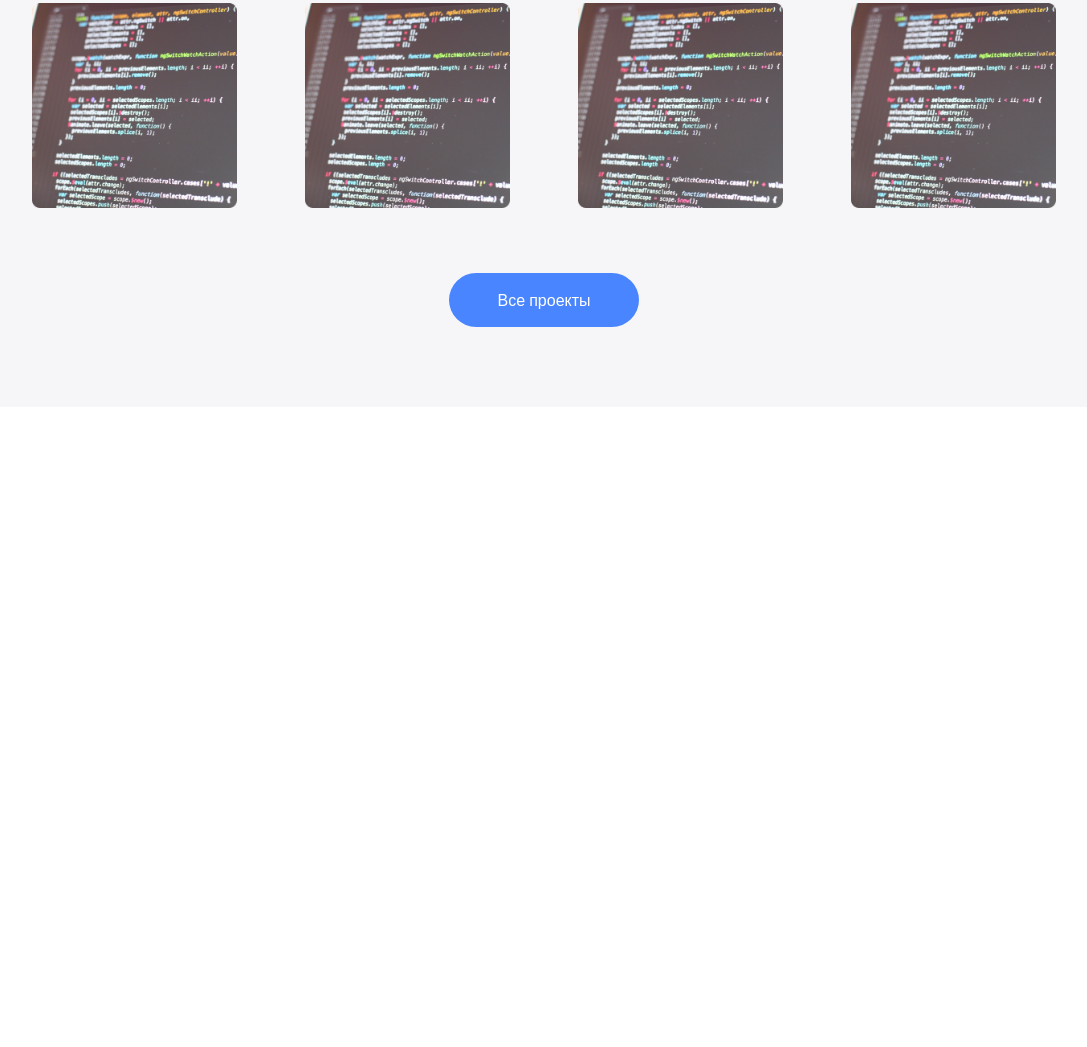
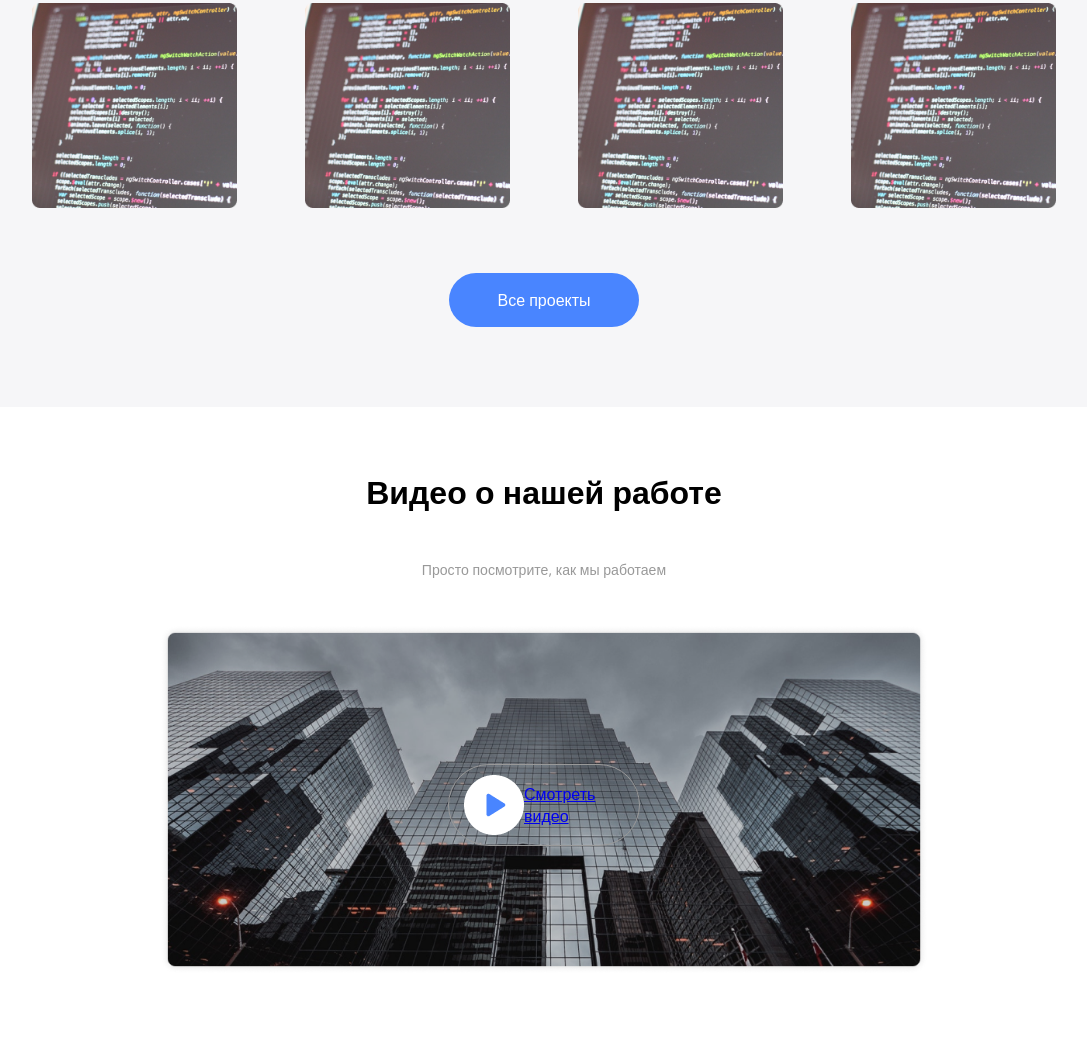
Before and after one commit to soronoros/development_company, a plain HTML site: page index.html in a window 1280 px wide. Shown: the part 3591-4638 px from the top of the page, without its empty margins (96-1183 px from the left). Before the commit the page ends 3998 px from the top, so only its background shows below. Drawn offline with nearby package versions, Linux system fonts and the light colour scheme.

Commit message:
Added 'Video' block

```diff
--- a/index.html
+++ b/index.html
@@ -255,6 +255,22 @@
             </div>
         </div>
 
-
+        <div class="video">
+            <div class="container video__container">
+                <div class="video__title">
+                    <b>Видео о нашей работе</b>
+                </div>
+                <div class="video__description">
+                    Просто посмотрите, как мы работаем
+                </div>
+                <div class="video__window">
+                    <div class="window__button">
+                        <img class="button__image" src="image/play-butt_image.png">
+                        <a href="#">Смотреть видео</a>
+                    </div>
+                </div>
+            </div>
+            <div class="video__head"></div>
+        </div>
     </body>
 </html>
--- a/styles.css
+++ b/styles.css
@@ -319,4 +319,46 @@ body {
         width: 100%;
         height: auto;
     }
+
+    .video {
+        height: 50vw;
+        border-bottom: #e0e0e0;
+    }
+    .video__container {
+        display: flex;
+        flex-direction: column;
+        height: 100%;
+        padding: 40px 0 40px 0;
+        align-items: center;
+        justify-content: space-around;
+    }
+    .video__title {
+        font-size: 2.5vw;
+    }
+    .video__description {
+        font-size: 1.1vw;
+        color: #999999;
+    }
+    .video__window {
+        display: flex;
+        justify-content: center;
+        align-items: center;
+        background-image: url("image/video-window_bg-image.png");
+        background-repeat: no-repeat;
+        background-size: 100%;
+        width: 75%;
+        height: 28vw;
+    }
+    .window__button {
+        display: flex;
+        justify-content: space-between;
+        align-items: center;
+        width: 25%;
+        padding: 10px 15px;
+        border: 1px solid #999999;
+        border-radius: 50px;
+    }
+    .window__button > .a {
+        text-decoration: none;
+    }
 }
```
Also changed, not shown: image/play-butt_image.png (added), image/video-window_bg-image.png (added), image/video_bg.png (added).
